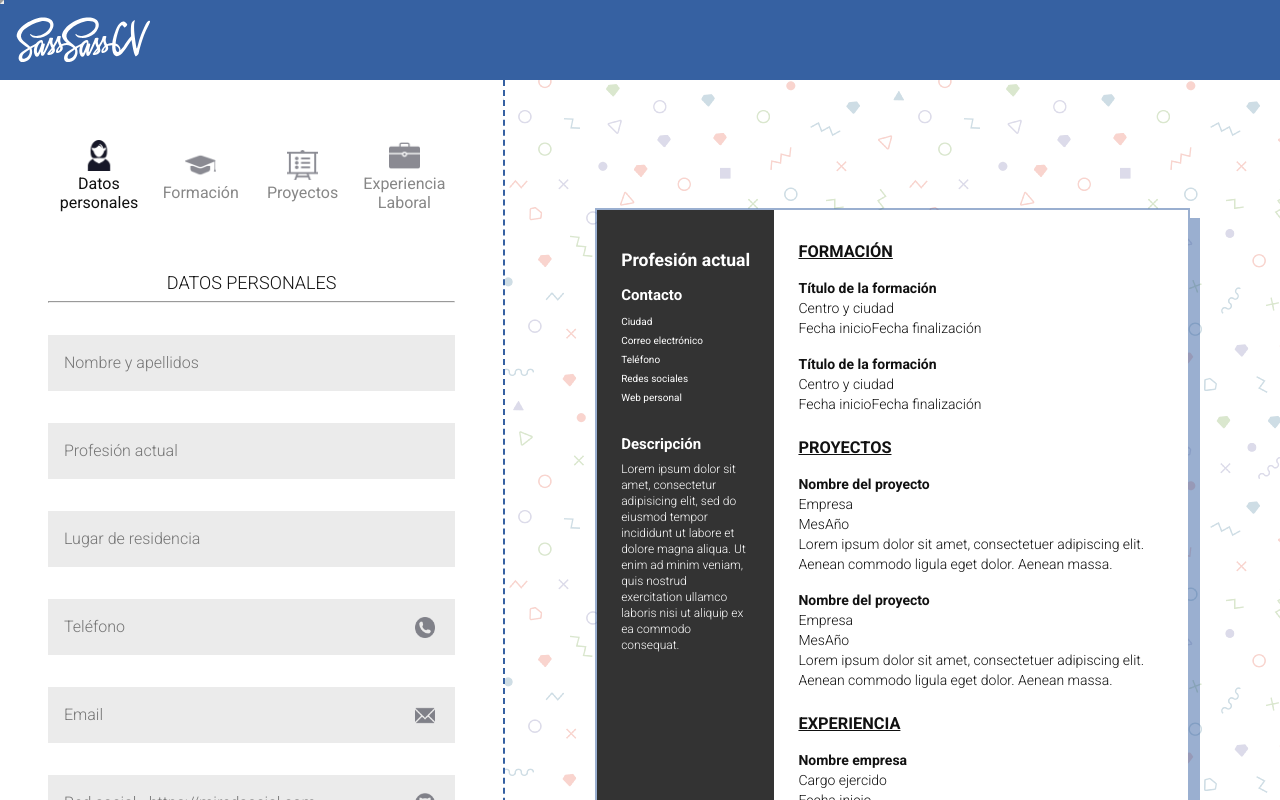
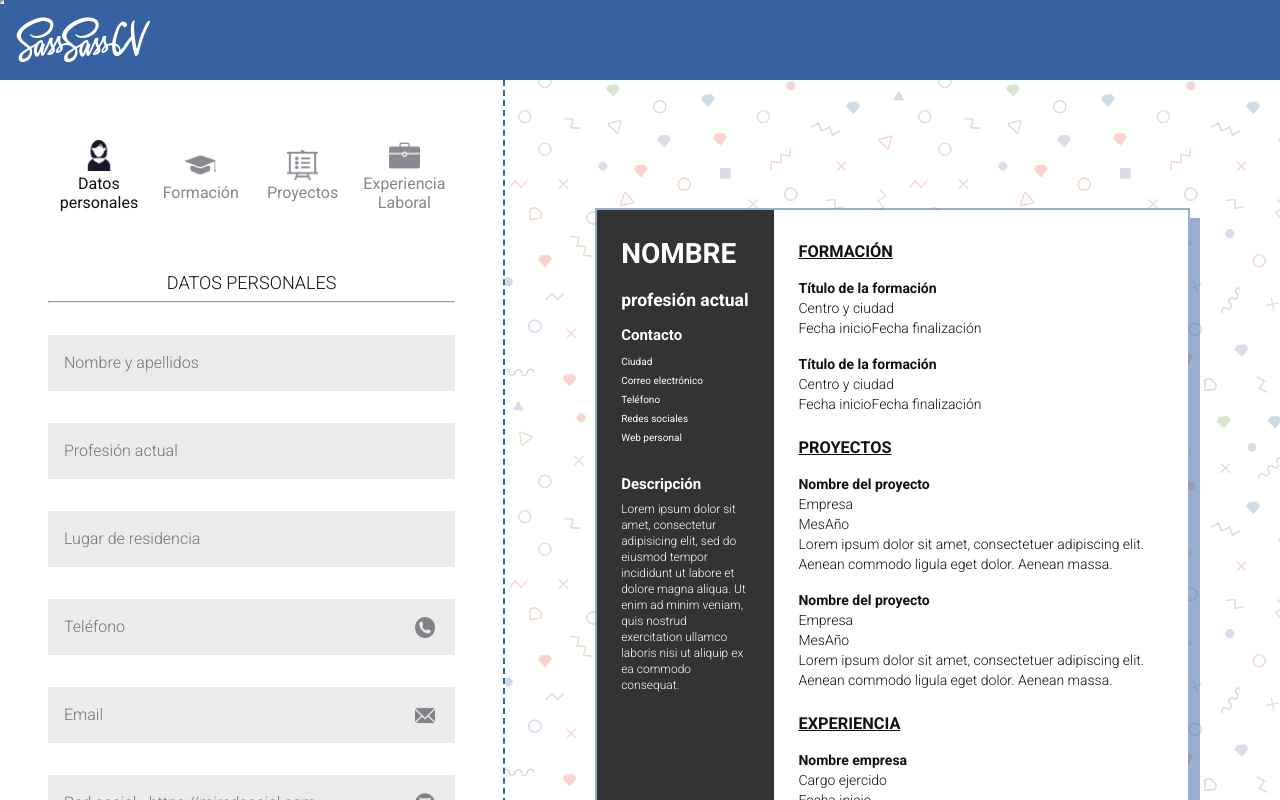
Before and after one commit to Adalab/project-clarke-s4-sass-sass-baby, a React (Create React App) app: page / in a window 1280 px wide. Shown: the top 800 px of the page. Built offline with nearby package versions, Linux system fonts and the light colour scheme.

Commit message:
[Changes] Show profession when writing

```diff
--- a/src/App.js
+++ b/src/App.js
@@ -13,16 +13,18 @@ class App extends Component {
     super(props);
     this.state = {
       printing: false,
-      name: ''
+      cv: {
+        name: 'Nombre', profession: 'profesión actual'
+      }
     }
-    this.updateState =  this.updateState.bind(this);
+    this.updateCv =  this.updateCv.bind(this);
     this.print =  this.print.bind(this);
   }
 
-  updateState(name, value) {
-    const state = {};
-    state[name] = value;
-    this.setState(state);
+  updateCv(name, value) {
+    const cv = this.state.cv;
+    cv[name] = value;
+    this.setState({cv: cv});
   }
 
   componentDidMount() {
@@ -38,8 +40,8 @@ class App extends Component {
     if (this.state.printing) {
       return (
         <div className="print-cv" style={{height: '100%', margin: 0}}>
-        <LeftCv/>
-        <RightCv/>
+          <LeftCv cv={this.state.cv} />
+          <RightCv cv={this.state.cv} />
         </div>
       );
     }
@@ -49,12 +51,12 @@ class App extends Component {
       <iframe id="ifmcontentstoprint" style={{height: '0px', width: '0px', position: 'absolute'}}></iframe>
       <Header/>
       <div className="formandcv">
-      <Form handleChange={this.updateState}/>
+      <Form handleChange={this.updateCv}/>
       <div className="cv-content">
       <aside>
       <div className="print-cv">
-      <LeftCv name={this.state.name}/>
-      <RightCv/>
+        <LeftCv cv={this.state.cv} />
+        <RightCv cv={this.state.cv} />
       </div>
       <input type="button" onClick={ this.print } className="buttonPrint" defaultValue="Imprimir" />
       </aside>
--- a/src/components/Education.js
+++ b/src/components/Education.js
@@ -15,8 +15,8 @@ class Education extends Component {
           <div className="drop-down">
           <input className="input-form title-education main-value" type="text" name="title-education" placeholder="Título" required />
           <input className="input-form center-education" type="text" name="company-project" placeholder="Centro de formación" required />
-          <input className="input-form date-start-education" type="date" name="company-project" placeholder="Fecha inicio" required />
-          <input className="input-form date-end-education" type="date" name="company-project" placeholder="Fecha fin" required />
+          <input className="input-form date-start-education" type="date" name="start-date-project" placeholder="Fecha inicio" required />
+          <input className="input-form date-end-education" type="date" name="finish-date-project" placeholder="Fecha fin" required />
           </div>
         </Colapsable>
 
--- a/src/components/LeftCv.js
+++ b/src/components/LeftCv.js
@@ -6,7 +6,7 @@ class LeftCv extends Component {
   render() {
     return(
       <div className="cv-left">
-        <PersonalDataBox name={this.props.name}/>
+        <PersonalDataBox cv={this.props.cv}/>
         <BasicBox/>
       </div>
     );
--- a/src/components/PersonalData.js
+++ b/src/components/PersonalData.js
@@ -5,13 +5,13 @@ class PersonalData extends Component {
 
   render() {
     const handleChange = (event) => {
-      const name = event.target.id;
+      const name = event.target.name;
       this.props.handleChange(name, event.target.value);
     };
     return (
       <Fieldset title="Datos personales">
-        <input onChange={handleChange} className="input-form firstname" id="name" type="text" name="firstname" placeholder="Nombre y apellidos" required />
-        <input className="input-form profession" id="profession" type="text" name="profession" placeholder="Profesión actual" required />
+        <input onChange={handleChange} className="input-form firstname" id="firstname" type="text" name="name" placeholder="Nombre y apellidos" required />
+        <input onChange={handleChange} className="input-form profession" id="profession" type="text" name="profession" placeholder="Profesión actual" required />
         <input className="input-form residence" id="residence" type="text" name="residence" placeholder="Lugar de residencia" required />
 
         <div id="input_container">
--- a/src/components/PersonalDataBox.js
+++ b/src/components/PersonalDataBox.js
@@ -4,8 +4,8 @@ class PersonalDataBox extends Component {
 	render() {
 		return(
 			<div className="cv-contact">
-			<h2 className="cv-name cv-firstname">{ this.props.name }</h2>
-			<h3 className="cv-position cv-profession">Profesión actual</h3>
+				<h2 className="cv-name cv-firstname">{ this.props.cv.name }</h2>
+				<h3 className="cv-position cv-profession">{ this.props.cv.profession }</h3>
 				<h4>Contacto</h4>
 				<ul className="list-none">
 					<li id="city-cv" className="cv-residence">Ciudad</li>
```
Also changed, not shown: src/components/BasicBox.js (indentation only). Lines whose indentation alone changed are shown as unchanged.
